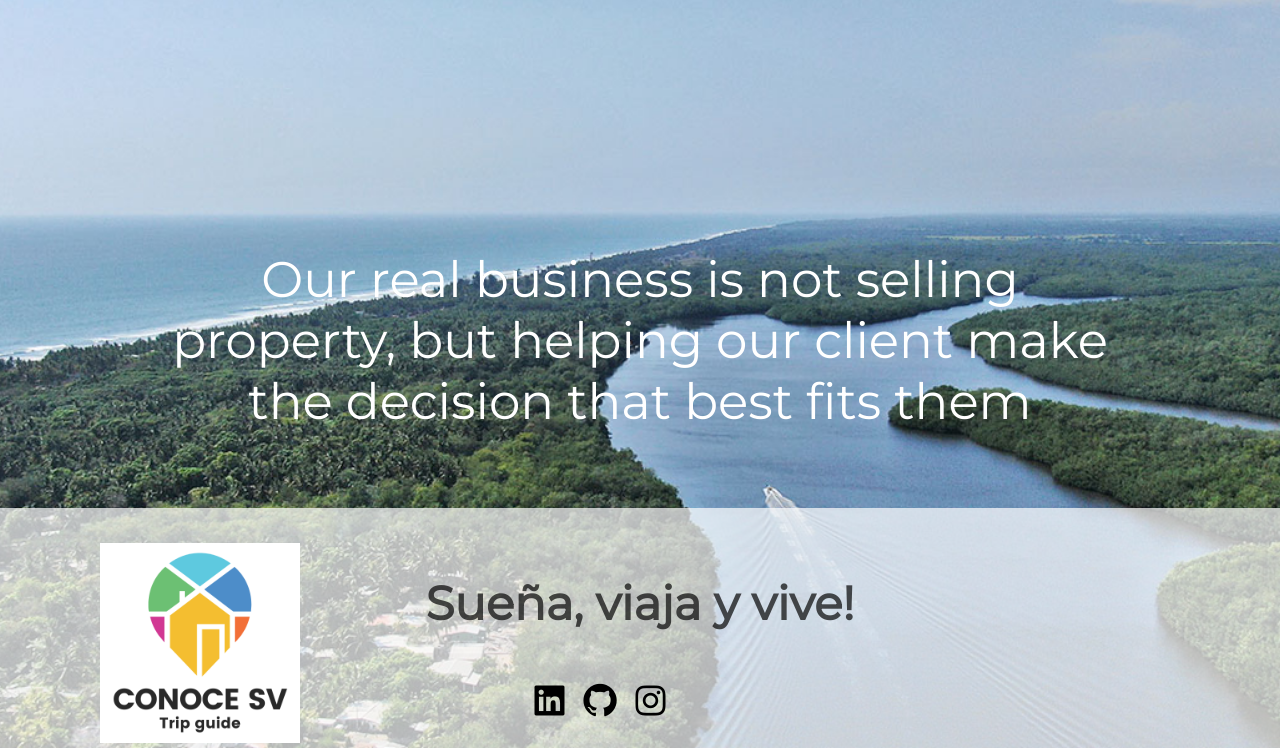
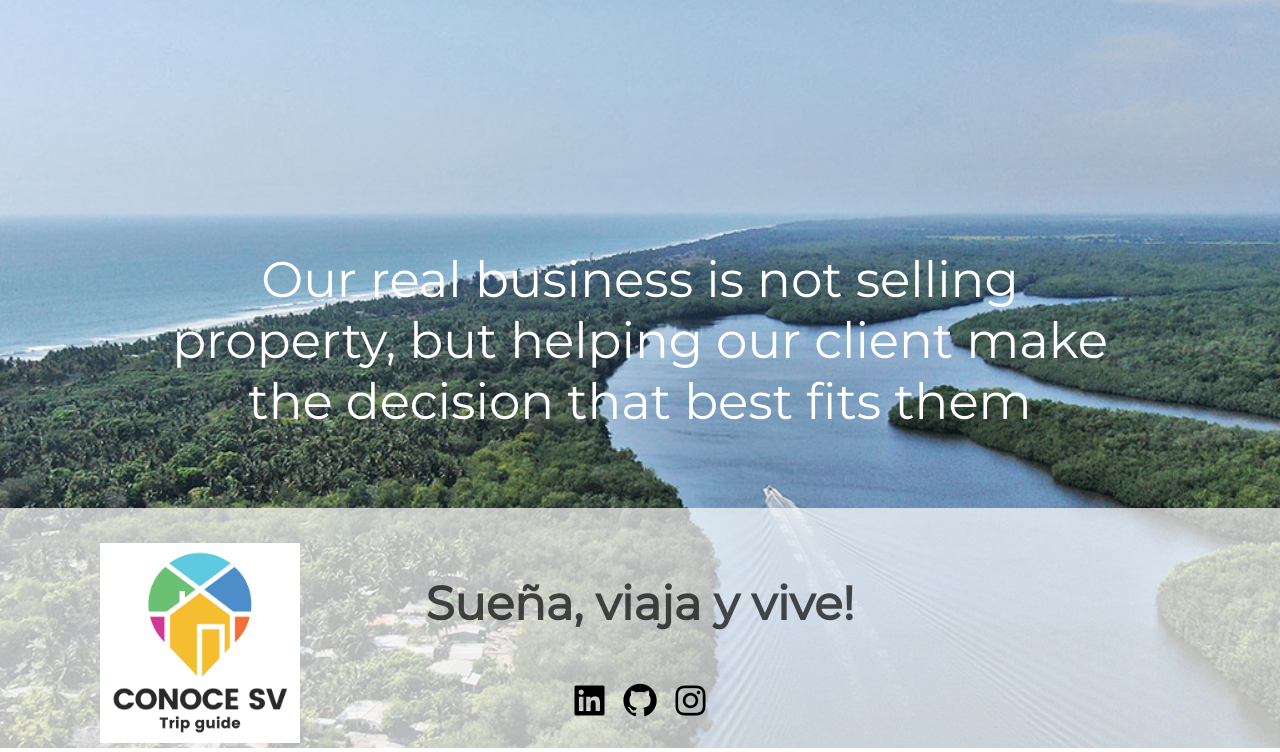
Before and after one commit to ChristianBarillas/CONOCE_SV, a plain HTML site: page index.html in a window 1280 px wide. Shown: the part 1410-2162 px from the top of the page. Drawn offline with nearby package versions, Linux system fonts and the light colour scheme.

Commit message:
version final

```diff
--- a/style.css
+++ b/style.css
@@ -232,7 +232,7 @@ footer section {
 
 
   text-align: center;
-  padding-right: 80px;
+
 
 
 }
```
